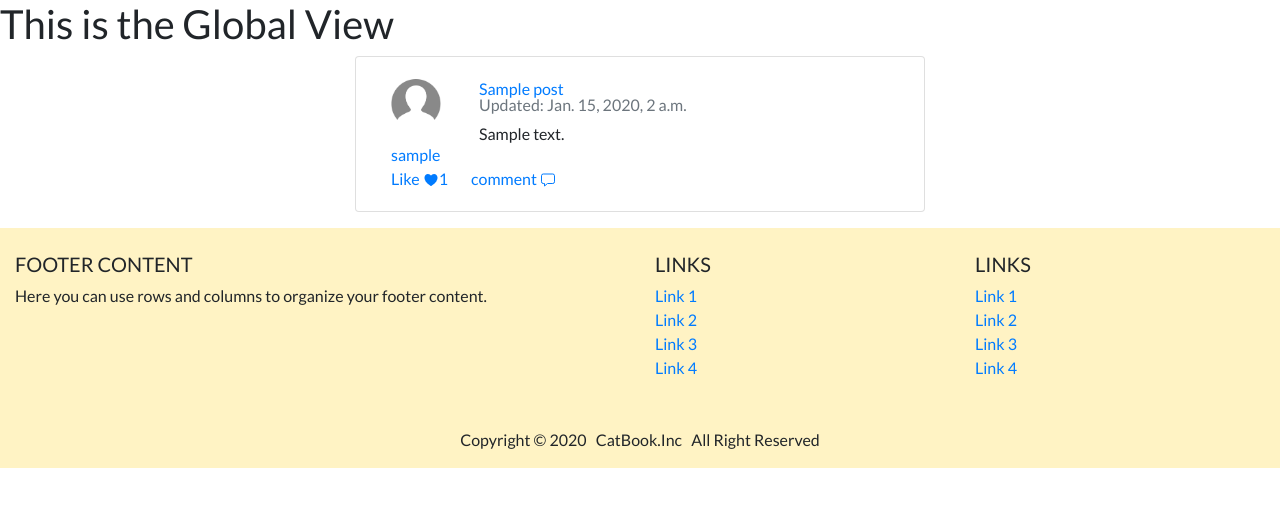
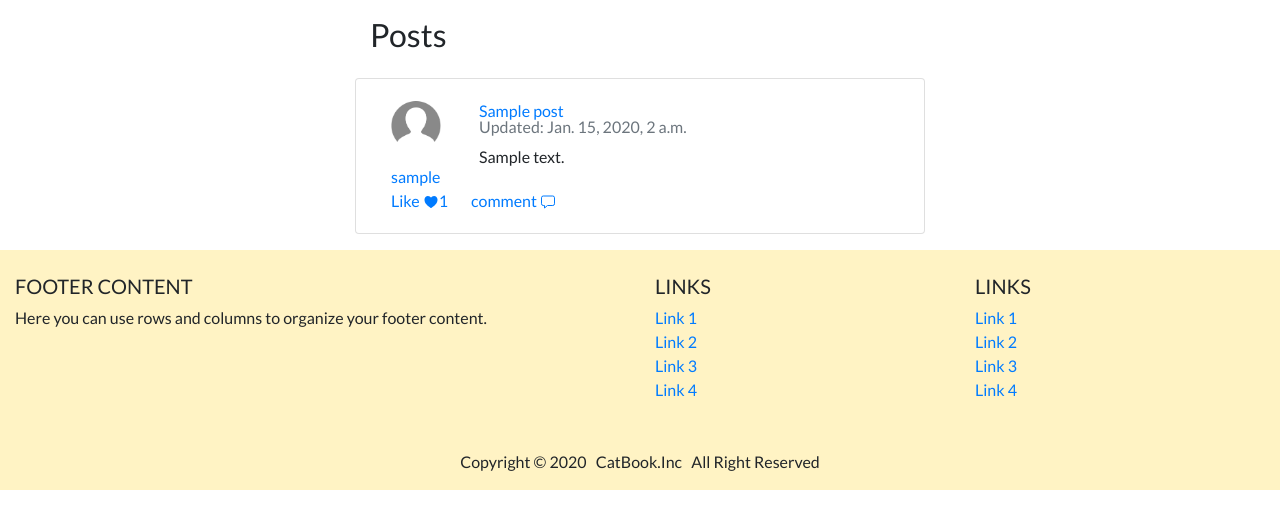
Before and after one commit to amazingshellyyy/catbook, a Django app: page /search/ in a window 1280 px wide. Shown: the part 74-603 px from the top of the page. Run offline with Django 3.2, Linux system fonts and the light colour scheme; tables that the repository leaves empty hold one stand-in row (values such as "Sample post"); some libraries are stand-ins or nearby versions.

Commit message:
updates global_view to show searched term

```diff
--- a/main_app/templates/global_view.html
+++ b/main_app/templates/global_view.html
@@ -5,7 +5,23 @@
 {% endblock styles %}
 
 {% block content %}
-<h1>This is the Global View</h1>
+<div class="container mb-3 mt-3">
+    <div class="row">
+        <div class="col-sm-3">
+
+        </div>
+        <div class="col-sm-6">
+            {% if query %}
+                <h2>Search Results for: "{{ query }}"</h2>
+            {% else %}
+                <h2>Posts</h2>
+            {% endif %}
+        </div>
+        <div class="col-sm-3">
+
+        </div>
+    </div>
+</div>
 <main>
 	{% for post in posts %}
 	<div class="container">
--- a/main_app/views.py
+++ b/main_app/views.py
@@ -209,7 +209,7 @@ def global_view(request, query = ''):
 			# Return users with global_view
 			filtered_users = User.objects.filter(username__icontains = q)
 			print(filtered_users)
-			return render(request, 'global_view.html', {'posts': posts})
+			return render(request, 'global_view.html', {'posts': posts, 'query': q})
 
 	if (query):
 		posts = Post.post_query(query)
@@ -217,7 +217,7 @@ def global_view(request, query = ''):
 		# Return users with global_view
 		filtered_users = User.objects.filter(username__icontains = query)
 		print(filtered_users)
-		return render(request, 'global_view.html', {'posts': posts})
+		return render(request, 'global_view.html', {'posts': posts, 'query': query })
 
 	posts = Post.post_relevent()
 
```
